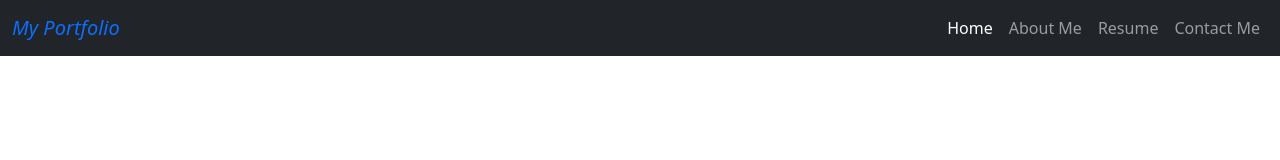
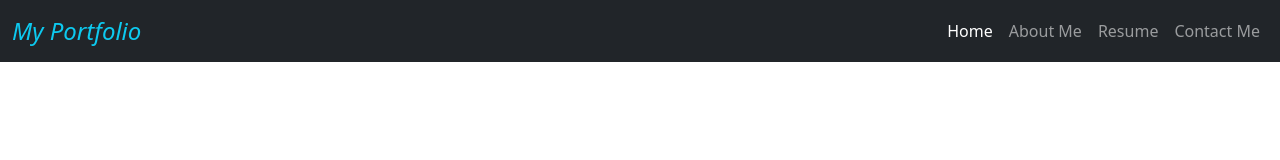
Before and after one commit to deolekarmayuresh/My-Portfolio, a plain HTML site: page index.html in a window 1280 px wide. Drawn offline with nearby package versions, Linux system fonts and the light colour scheme.

Commit message:
finishing styles

```diff
--- a/index.html
+++ b/index.html
@@ -42,7 +42,7 @@
 
             <nav class="navbar navbar-expand-md navbar-dark bg-dark mb-3">
               <div class="container-fluid">
-                  <a href="#" class="navbar-brand mr-3 text-primary fst-italic fs-5">My Portfolio</a>
+                  <a href="#" class="navbar-brand mr-3 text-info fst-italic fs-4">My Portfolio</a>
                   <button type="button" class="navbar-toggler" data-toggle="collapse" data-target="#navbarCollapse">
                       <span class="navbar-toggler-icon"></span>
                   </button>
@@ -53,17 +53,15 @@
                           <a href="#" class="nav-item nav-link">Resume</a>
                           <a href="#" class="nav-item nav-link">Contact Me</a>
                       </div>
-
                   </div>
               </div>
-
-
         </nav>
     </header>
 
     <div class="container">
       <!-- Content here -->
 
+
     </div>
 </body>
 </html>
```
